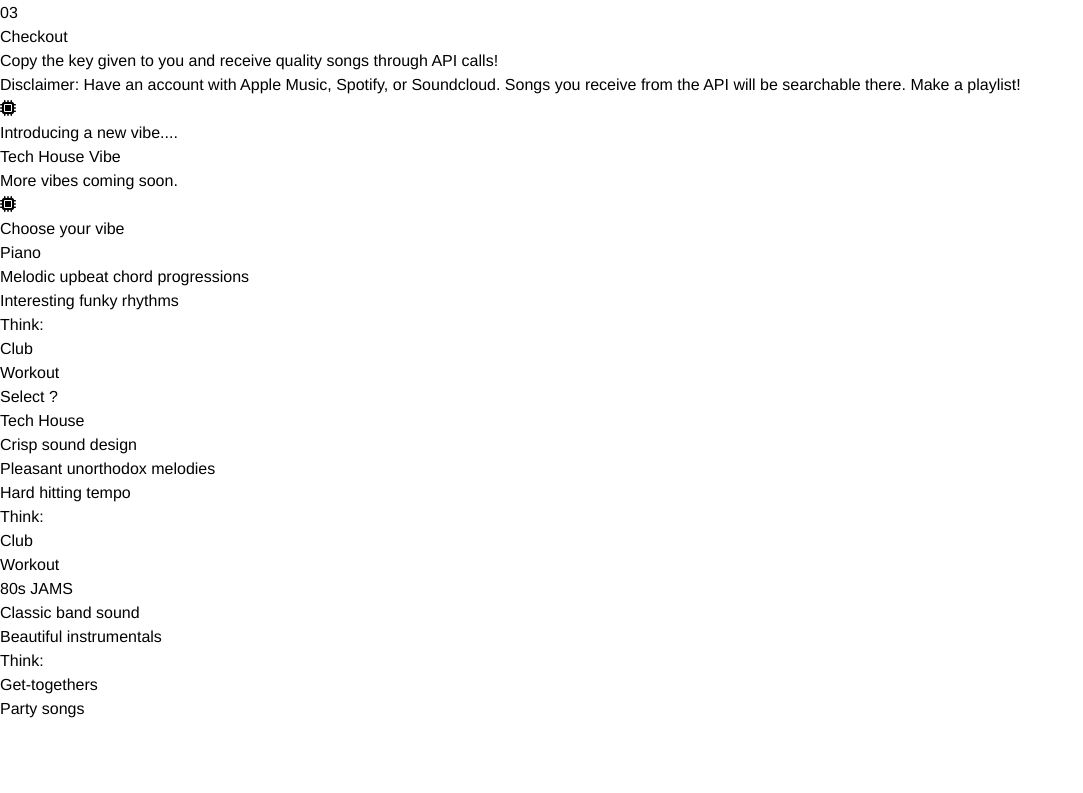
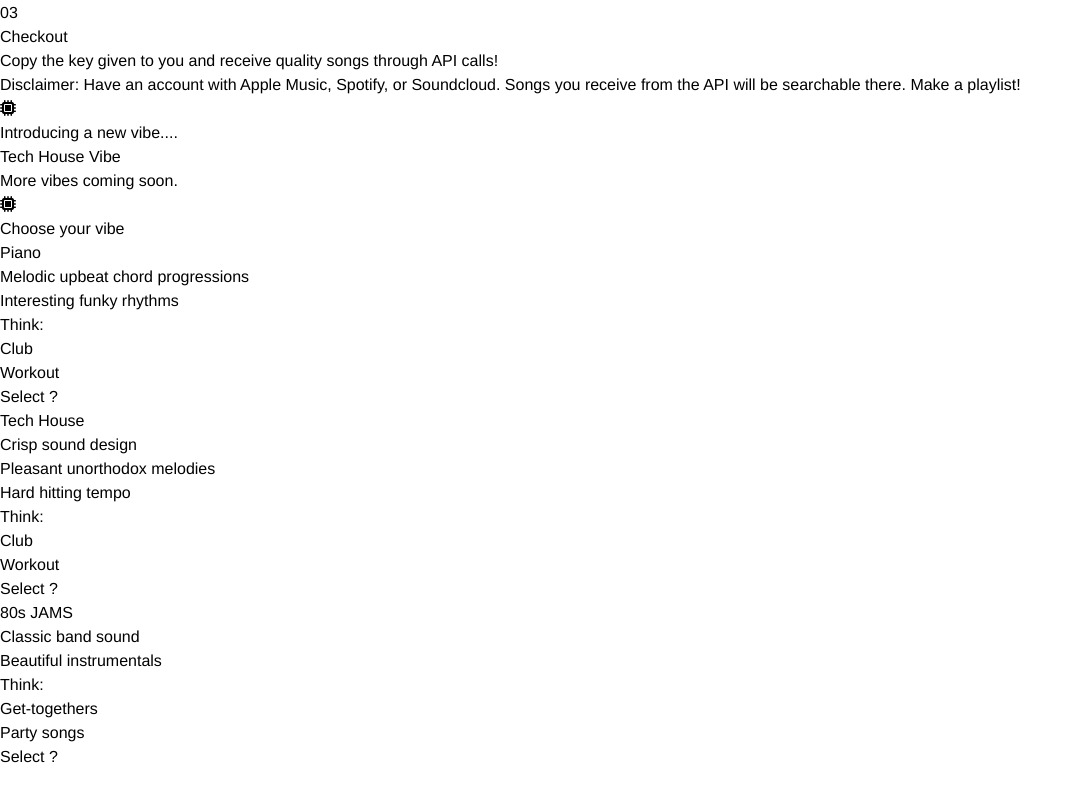
Before and after one commit to nickmcc90/Spotify-song-api, a React (Vite) app in the folder client/: page / in a window 1280 px wide. Shown: the part 950-1743 px from the top of the page, without its empty margins (0-1083 px from the left). Before the commit the page ends 1695 px from the top, so only its background shows below. Built offline with nearby package versions, Linux system fonts and the light colour scheme.

Commit message:
made adjustments to the color changer, and all vibes are fully functional with changing colors and securing the checkout variable.

```diff
--- a/client/src/components/colorchanger.jsx
+++ b/client/src/components/colorchanger.jsx
@@ -4,28 +4,23 @@ function ColorChanger(props) {
 
   const { children, vibeCheckout } = props
 
+  // this looks confusing, but we need many conditionals for only the colors to render and not reload everything inside the component.
+
   return (
     <>
-      {vibeCheckout === null && (
-        <div className='bg-gradient-to-b from-[#000000] from-10% via-[#170a35] via-60% to-[#421e97] min-h-screen w-full'>
-          {children}
-        </div>
-      )}
-      {vibeCheckout === "piano" && (
-        <div className='bg-gradient-to-b from-[#000000] from-10% via-[#0a124a] via-60% to-blue-500 min-h-screen w-full'>
-          {children}
-        </div>
-      )}
-      {vibeCheckout === "tech" && (
-        <div className='bg-gradient-to-b from-[#000000] from-10% via-[#013a07] via-60% to-green-500 min-h-screen w-full'>
-          {children}
-        </div>
-      )}
-      {vibeCheckout === "80s" && (
-        <div className='bg-gradient-to-b from-[#000000] from-10% via-[#3c074a] via-60% to-[#c32bff] min-h-screen w-full'>
-          {children}
-        </div>
-      )}
+      <div
+        className={`
+          ${vibeCheckout === null ? "bg-gradient-to-b from-[#000000] from-10% via-[#170a35] via-60% to-[#421e97] min-h-screen w-full" : (
+            vibeCheckout === "piano" ? "bg-gradient-to-b from-[#000000] from-10% via-[#052549] via-60% to-blue-500 min-h-screen w-full" : (
+             vibeCheckout === "tech" ? "bg-gradient-to-b from-[#000000] from-10% via-[#073b16] via-60% to-green-500 min-h-screen w-full" : (
+              vibeCheckout === "80s" ? "bg-gradient-to-b from-[#000000] from-10% via-[#410e55] via-60% to-[#c32bff] min-h-screen w-full" : ""
+             )
+            )
+          )}
+        `}
+      >
+        {children}
+      </div>
     </>
   )
 }
--- a/client/src/components/vibesection.jsx
+++ b/client/src/components/vibesection.jsx
@@ -87,6 +87,12 @@ function VibeSection(props) {
                 <div>Workout</div>
               </div>
             </div>
+            <button className={`border py-2 px-4 hover:bg-white hover:text-black
+            duration-300` + ` ${vibeCheckout === "tech" ? "border-green-500 text-green-500" : "border-white text-white"}`}
+              onClick={() => vibeCheckout === "tech" ? setVibeCheckout(null) : setVibeCheckout("tech")}
+            >
+              {vibeCheckout === "tech" ? "Selected." : "Select ?"}
+            </button>
           </div>
 
           <div ref={thirdvibe} className='snap-center w-[100%] text-center flex-none text-white flex-col'>
@@ -104,6 +110,12 @@ function VibeSection(props) {
                 <div>Party songs</div>
               </div>
             </div>
+            <button className={`border py-2 px-4 hover:bg-white hover:text-black
+            duration-300` + ` ${vibeCheckout === "80s" ? "border-[#c32bff] text-[#c32bff]" : "border-white text-white"}`}
+              onClick={() => vibeCheckout === "80s" ? setVibeCheckout(null) : setVibeCheckout("80s")}
+            >
+              {vibeCheckout === "80s" ? "Selected." : "Select ?"}
+            </button>
           </div>
 
         </div>
```
